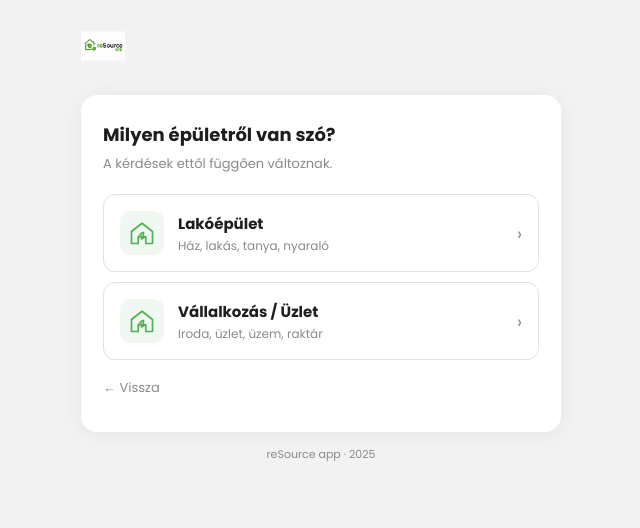
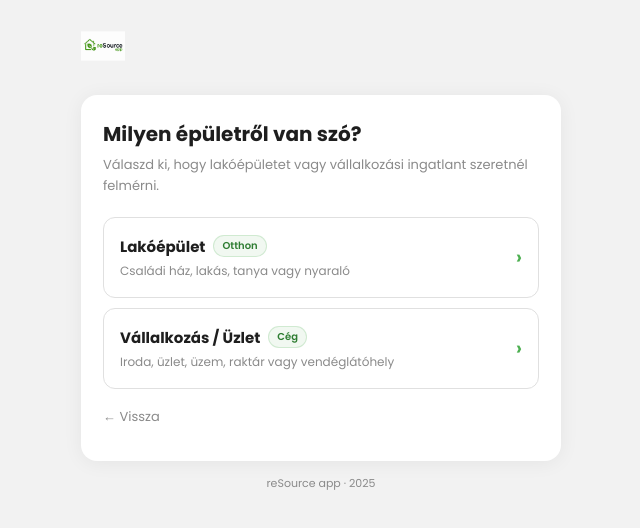
Before and after one commit to Ligthman/reSource-app, a React (Create React App) app: page / in a window 1280 px wide. Both pictures are taken after a click on the button "Felmérés indítása". Shown: the top 528 px of the page, without its empty margins (319-959 px from the left). Built offline with nearby package versions, Linux system fonts and the light colour scheme.

Commit message:
Update App.jsx

```diff
--- a/src/App.jsx
+++ b/src/App.jsx
@@ -881,27 +881,113 @@ export default function ResourceApp() {
 
          {screen==="flowSelect"&&(
   <div>
-              <h2 style={{fontSize:18,fontWeight:700,color:C.text,marginBottom:6}}>Milyen épületről van szó?</h2>
-              <p style={{fontSize:13,color:C.muted,marginBottom:20}}>A kérdések ettől függően változnak.</p>
+    <h2 style={{
+      fontSize:20,
+      fontWeight:700,
+      color:C.text,
+      marginBottom:8,
+      lineHeight:1.3
+    }}>
+      Milyen épületről van szó?
+    </h2>
+
+    <p style={{
+      fontSize:13,
+      color:C.muted,
+      marginBottom:20,
+      lineHeight:1.6
+    }}>
+      Válaszd ki, hogy lakóépületet vagy vállalkozási ingatlant szeretnél felmérni.
+    </p>
+
     {[
-                {id:"residential",label:"Lakóépület",desc:"Ház, lakás, tanya, nyaraló"},
-                {id:"commercial",label:"Vállalkozás / Üzlet",desc:"Iroda, üzlet, üzem, raktár"},
+      {
+        id:"residential",
+        label:"Lakóépület",
+        desc:"Családi ház, lakás, tanya vagy nyaraló",
+        badge:"Otthon"
+      },
+      {
+        id:"commercial",
+        label:"Vállalkozás / Üzlet",
+        desc:"Iroda, üzlet, üzem, raktár vagy vendéglátóhely",
+        badge:"Cég"
+      },
     ].map(f=>(
-                <button key={f.id} onClick={()=>{setFlow(f.id);setStep(0);setAnswers({});setScreen("quiz");}}
-                  style={{width:"100%",padding:"16px",background:C.white,border:`1.5px solid ${C.grayMid}`,borderRadius:12,cursor:"pointer",textAlign:"left",marginBottom:10,display:"flex",alignItems:"center",gap:14,fontFamily:font,transition:"all 0.15s"}}
-                  onMouseEnter={e=>{e.currentTarget.style.borderColor=C.sun;e.currentTarget.style.background=C.sunLight;}}
-                  onMouseLeave={e=>{e.currentTarget.style.borderColor=C.grayMid;e.currentTarget.style.background=C.white;}}>
-                  <div style={{width:44,height:44,borderRadius:10,background:C.sunLight,display:"flex",alignItems:"center",justifyContent:"center",flexShrink:0}}>
-                    <HouseLeafLogo size={24} color={C.sun}/>
+      <button
+        key={f.id}
+        onClick={()=>{setFlow(f.id);setStep(0);setAnswers({});setScreen("quiz");}}
+        style={{
+          width:"100%",
+          padding:"17px 16px",
+          background:C.white,
+          border:`1.5px solid ${C.grayMid}`,
+          borderRadius:12,
+          cursor:"pointer",
+          textAlign:"left",
+          marginBottom:10,
+          display:"flex",
+          alignItems:"center",
+          gap:14,
+          fontFamily:font,
+          transition:"all 0.15s"
+        }}
+        onMouseEnter={e=>{
+          e.currentTarget.style.borderColor=C.sun;
+          e.currentTarget.style.background=C.sunLight;
+        }}
+        onMouseLeave={e=>{
+          e.currentTarget.style.borderColor=C.grayMid;
+          e.currentTarget.style.background=C.white;
+        }}
+      >
+        <div style={{flex:1}}>
+          <div style={{display:"flex",alignItems:"center",gap:8,marginBottom:4}}>
+            <div style={{fontWeight:700,fontSize:15,color:C.text}}>
+              {f.label}
             </div>
-                  <div>
-                    <div style={{fontWeight:700,fontSize:15,color:C.text}}>{f.label}</div>
-                    <div style={{fontSize:12,color:C.muted,marginTop:2}}>{f.desc}</div>
+            <span style={{
+              fontSize:10,
+              color:C.sunDark,
+              background:C.sunLight,
+              border:`1px solid ${C.sun}33`,
+              borderRadius:999,
+              padding:"2px 8px",
+              fontWeight:600
+            }}>
+              {f.badge}
+            </span>
           </div>
-                  <div style={{marginLeft:"auto",color:C.muted,fontSize:18}}>›</div>
+          <div style={{fontSize:12,color:C.muted,lineHeight:1.5}}>
+            {f.desc}
+          </div>
+        </div>
+
+        <div style={{
+          marginLeft:"auto",
+          color:C.sun,
+          fontSize:20,
+          fontWeight:600
+        }}>
+          ›
+        </div>
       </button>
     ))}
-              <button onClick={()=>setScreen("intro")} style={{background:"none",border:"none",color:C.muted,fontSize:13,cursor:"pointer",padding:"8px 0",fontFamily:font}}>← Vissza</button>
+
+    <button
+      onClick={()=>setScreen("intro")}
+      style={{
+        background:"none",
+        border:"none",
+        color:C.muted,
+        fontSize:13,
+        cursor:"pointer",
+        padding:"8px 0",
+        fontFamily:font
+      }}
+    >
+      ← Vissza
+    </button>
   </div>
 )}
 
```
Lines whose indentation alone changed are shown as unchanged.
